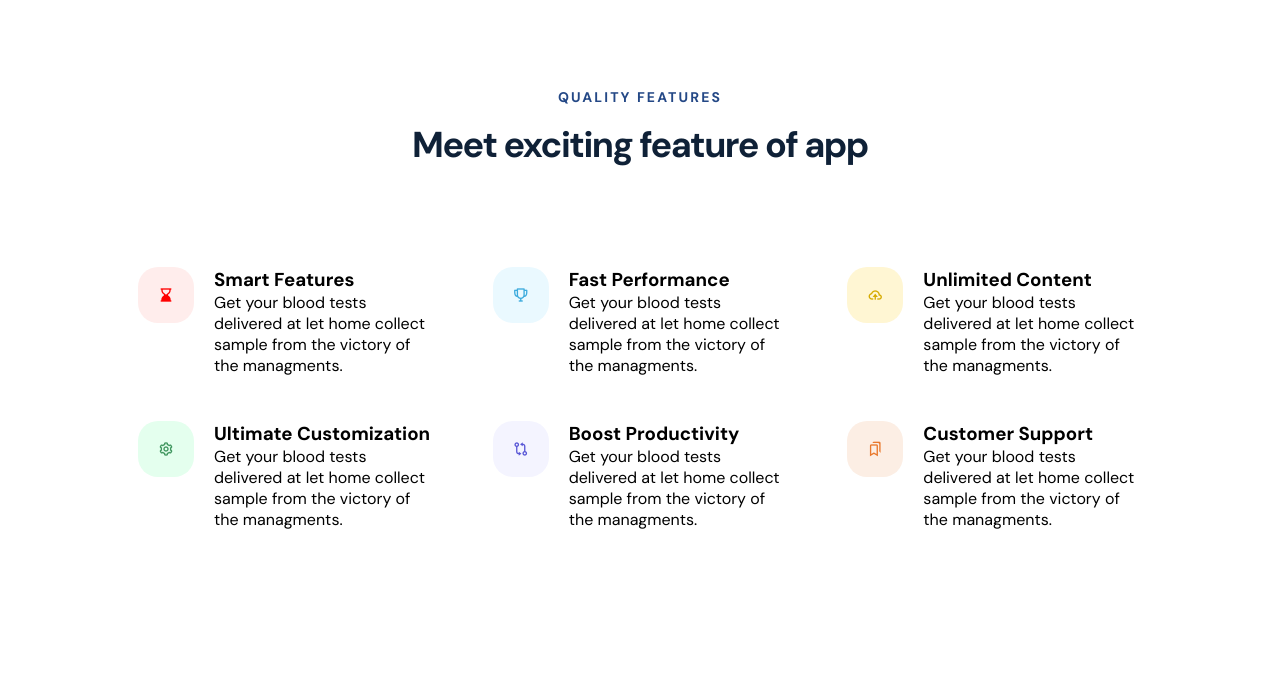
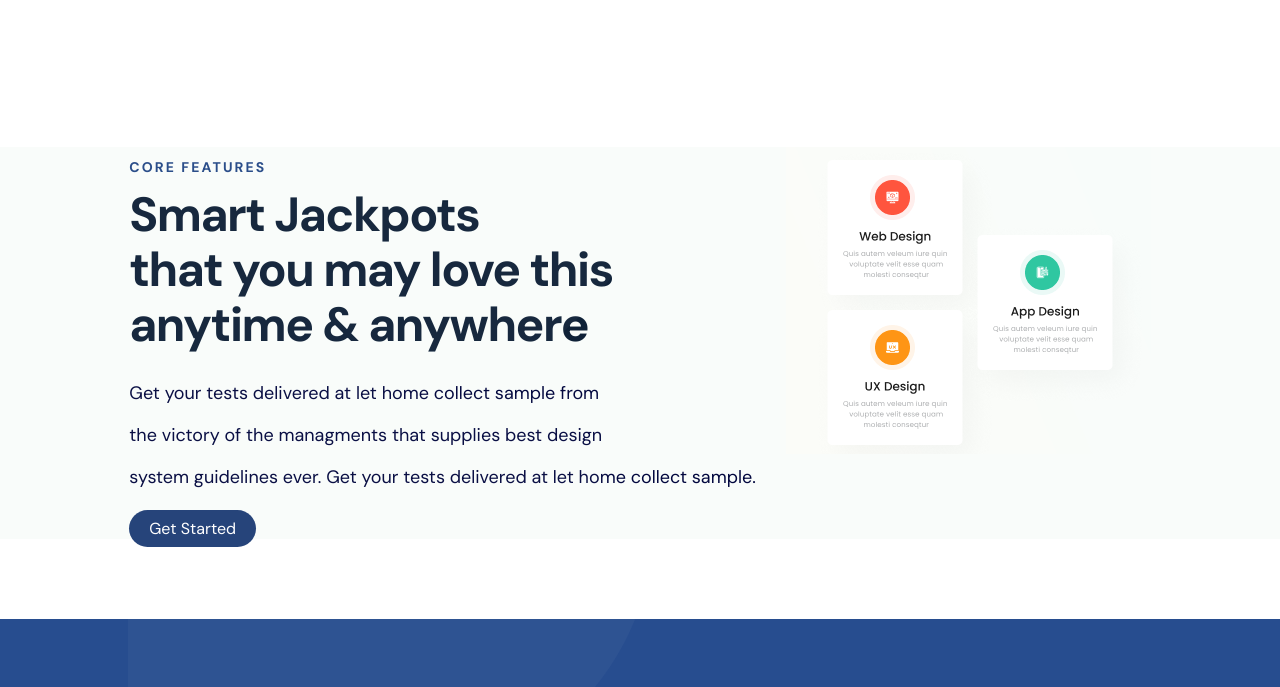
Before and after one commit to Faruqdigital/landing-page-html-css, a plain HTML site: page index.html in a window 1280 px wide. Shown: the part 1305-1992 px from the top of the page. Drawn offline with nearby package versions, Linux system fonts and the light colour scheme.

Commit message:
creative section added

```diff
--- a/index.html
+++ b/index.html
@@ -116,116 +116,8 @@
 
         </section>
 
-        <!-- third section -->
-        <sectioon class="container">
-
-            <div class="content top-content">
-                <p>Quality features</p>
-                <h2>Meet exciting feature of app</h2>
-            </div>
-
-            <div class="all-feature  container">
-
-                <div class="smart-feature smart">
-
-                    <div class="smart-box">
-
-                        <div class="feature-box-icon">
-                            <i class='bx bxs-hourglass-bottom'></i>
-                        </div>
-
-                        <div class="feature-box-text">
-                            <h3>Smart Features</h3>
-                            <p>Get your blood tests delivered at let home collect sample from the victory of the
-                                managments.
-                            </p>
-                        </div>
-
-                    </div>
-
-                    <div class="smart-box">
-
-                        <div class="feature-box-icon">
-                            <i class='bx bx-trophy'></i>
-                        </div>
-
-                        <div class="feature-box-text">
-                            <h3>Fast Performance</h3>
-                            <p>Get your blood tests delivered at let home collect sample from the victory of the
-                                managments.</p>
-                        </div>
-
-                    </div>
-
-                    <div class="smart-box">
-
-                        <div class="feature-box-icon">
-                            <i class='bx bx-cloud-upload'></i>
-                        </div>
-
-                        <div class="feature-box-text">
-                            <h3>Unlimited Content</h3>
-                            <p>Get your blood tests delivered at let home collect sample from the victory of the
-                                managments.</p>
-                        </div>
-
-                    </div>
-
-                </div>
-
-                <div class="smart-feature smart">
-
-                    <div class="smart-box">
-
-                        <div class="feature-box-icon">
-                            <i class='bx bx-cog'></i>
-                        </div>
-
-                        <div class="feature-box-text">
-                            <h3>Ultimate Customization</h3>
-                            <p>Get your blood tests delivered at let home collect sample from the victory of the
-                                managments.
-                            </p>
-                        </div>
-
-                    </div>
-
-                    <div class="smart-box">
-
-                        <div class="feature-box-icon">
-                            <i class='bx bx-git-compare'></i>
-                        </div>
-
-                        <div class="feature-box-text">
-                            <h3>Boost Productivity</h3>
-                            <p>Get your blood tests delivered at let home collect sample from the victory of the
-                                managments.</p>
-                        </div>
-
-                    </div>
-
-                    <div class="smart-box">
-
-                        <div class="feature-box-icon">
-                            <i class='bx bx-bookmarks'></i>
-                        </div>
-
-                        <div class="feature-box-text">
-                            <h3>Customer Support</h3>
-                            <p>Get your blood tests delivered at let home collect sample from the victory of the
-                                managments.</p>
-                        </div>
-
-                    </div>
-
-                </div>
-
-            </div>
-
-        </sectioon>
-
-        <!-- forth section -->
-        <section class="container ">
+        <!-- creative section -->
+        <section class="">
 
             <div class="fourth-features">
 
@@ -239,7 +131,7 @@
                 </div>
 
                 <div class="fourth-features-img">
-                    <img src="images/Group 8.png" alt="">
+                    <img src="images/Screenshot_2.png" alt="">
                 </div>
 
             </div>
--- a/style.css
+++ b/style.css
@@ -341,10 +341,6 @@ nav ul li a {
     gap: 80px;
 }
 
-/* .feature-content {
-    margin-top: 130px;
-} */
-
 .core-feature h6 {
     font-weight: 700;
     font-size: 14px;
@@ -364,73 +360,9 @@ nav ul li a {
     margin-bottom: 20px;
 }
 
-/* ------------------third section---------------------- */
+/* ------------------creative section---------------------- */
 
-.top-content {
-    margin-top: 80px;
-}
 
-.all-feature {
-    margin-bottom: 40px;
-    margin-top: 60px;
-    gap: 100px;
-}
-
-.smart {
-    display: flex;
-    gap: 40px;
-}
-
-.smart-box {
-    display: flex;
-    gap: 20px;
-    margin-top: 25px;
-    padding: 10px;
-    border-radius: 10px;
-    box-shadow: 0px 0px 0px rgba(4, 13, 48, 0.07);
-}
-
-.bxs-hourglass-bottom {
-    padding: 20px;
-    border-radius: 20px;
-    color: red;
-    background-color: #FFEDEC;
-}
-
-.bx-trophy {
-    padding: 20px;
-    border-radius: 20px;
-    color: #3DABDD;
-    background-color: #EAF9FF;
-}
-
-.bx-cloud-upload {
-    padding: 20px;
-    border-radius: 20px;
-    color: #D6AB00;
-    background-color: #FFF6D3;
-}
-
-.bx-cog {
-    padding: 20px;
-    border-radius: 20px;
-    color: #40975F;
-    background-color: #E4FFEE;
-}
-
-.bx-git-compare {
-    padding: 20px;
-    border-radius: 20px;
-    color: #5856D6;
-    background-color: #F4F4FF;
-}
-
-.bx-bookmarks {
-    padding: 20px;
-    border-radius: 20px;
-    color: #E9782C;
-    background-color: #FCEEE4;
-}
 
 /* --------------------------forth section------------------------------- */
 
@@ -439,6 +371,7 @@ nav ul li a {
     display: flex;
     justify-content: center;
     margin-top: 150px;
+    background-color: #F9FCFA;
 }
 
 
```
Also changed, not shown: images/Screenshot_2.png (added).
